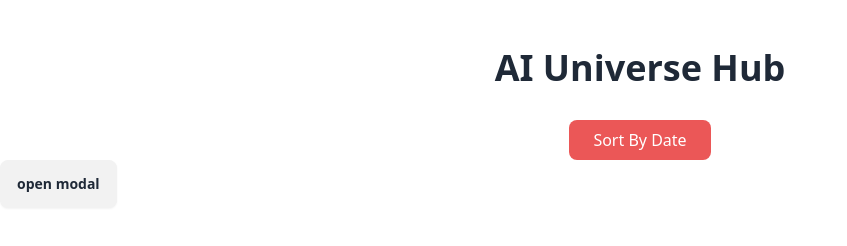
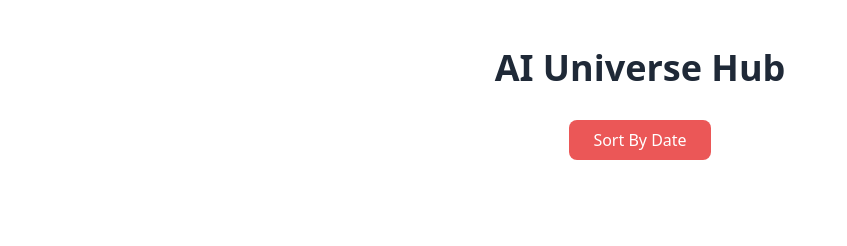
Before and after one commit to Asad9340/AI-Universe-Hub, a plain HTML site: page index.html in a window 1280 px wide. Shown: the whole page, without its empty margins (0-847 px from the left). Drawn offline with nearby package versions, Linux system fonts and the light colour scheme; no server answers.

Commit message:
remove the by default onpen modal button

```diff
--- a/index.html
+++ b/index.html
@@ -70,9 +70,6 @@
 
       <section>
         <div>
-          <button class="btn" onclick="my_modal_3.showModal()">
-            open modal
-          </button>
           <dialog id="my_modal_3" class="modal">
             <div  class="modal-box w-11/12 max-w-7xl">
               <form method="dialog">
```
